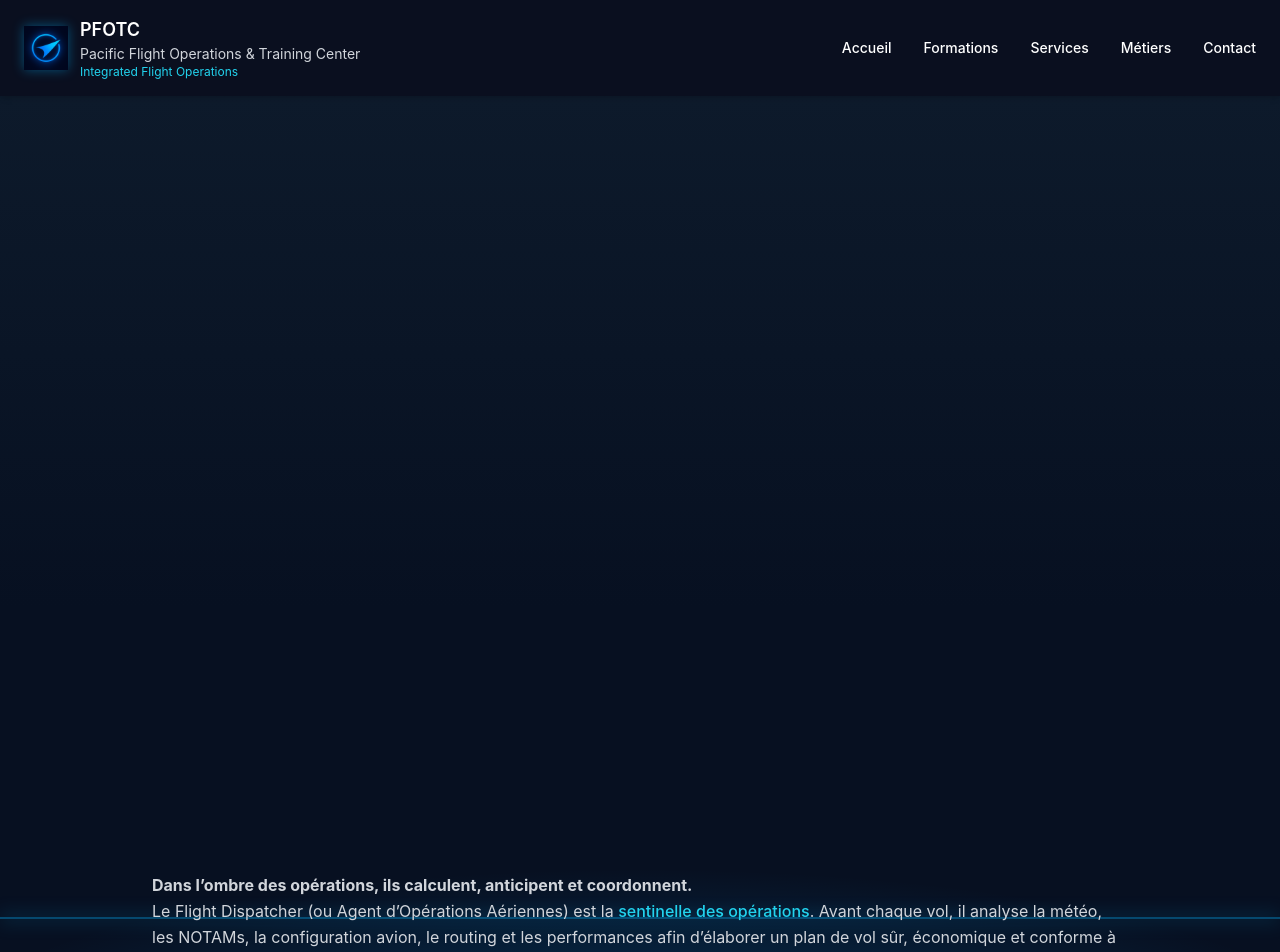
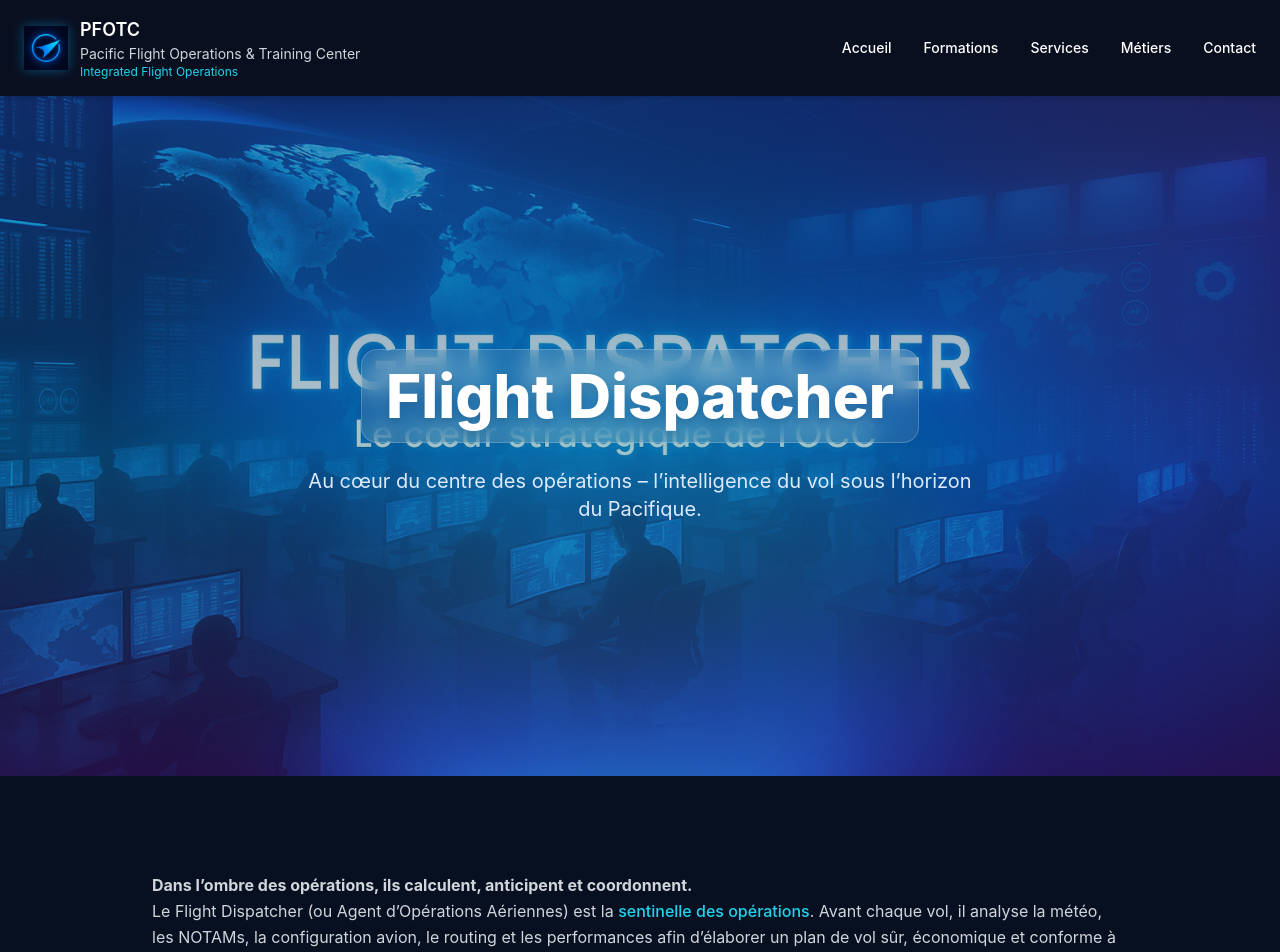
Before and after one commit to Ariitea1/pfotc-site-themes-Bleu-Tech-Horizon, a Next.js app: page /metiers/dispatcher in a window 1280 px wide. Shown: the top 952 px of the page. Built offline with nearby package versions, Linux system fonts and the light colour scheme.

Commit message:
Update page.tsx

```diff
--- a/app/metiers/dispatcher/page.tsx
+++ b/app/metiers/dispatcher/page.tsx
@@ -3,41 +3,31 @@
 export default function DispatcherPage() {
   return (
     <main className="relative overflow-hidden bg-[#071021] text-white min-h-screen">
-      {/* === HERO IMMERSIF PFOTC === */}
+      {/* === HERO OCC === */}
       <section className="relative w-full h-[85vh] overflow-hidden">
-        {/* ✅ Image OCC intégrée (avec texte inclus dans l’image) */}
+        {/* ✅ Image OCC parfaitement visible */}
         <img
           src="/images/fd_occ_pfctc.png"
           alt="Flight Dispatcher OCC"
-          className="absolute inset-0 w-full h-full object-cover brightness-95"
+          className="absolute inset-0 w-full h-full object-cover brightness-95 z-0"
         />
 
-        {/* Dégradé horizon PFOTC pour effet lumineux */}
-        <div className="absolute inset-0 bg-gradient-to-b from-blue-900/40 via-cyan-800/20 to-purple-900/40" />
+        {/* Dégradé horizon PFOTC */}
+        <div className="absolute inset-0 bg-gradient-to-b from-blue-900/50 via-cyan-800/30 to-purple-900/40 z-10" />
 
-        {/* Halo lumineux PFOTC */}
-        <div className="absolute -bottom-40 left-1/2 -translate-x-1/2 w-[600px] h-[600px] bg-cyan-400/10 rounded-full blur-3xl animate-pulse" />
+        {/* Halo lumineux */}
+        <div className="absolute -bottom-40 left-1/2 -translate-x-1/2 w-[600px] h-[600px] bg-cyan-400/10 rounded-full blur-3xl animate-pulse z-10" />
+
+        {/* Contenu texte au-dessus */}
+        <div className="relative z-20 flex flex-col items-center justify-center h-full text-center px-6">
+          <h1 className="text-5xl md:text-6xl font-extrabold drop-shadow-lg bg-white/10 backdrop-blur-md px-6 py-4 rounded-2xl border border-white/20 transition-all duration-700">
+            Flight Dispatcher
+          </h1>
+          <p className="mt-6 text-lg md:text-xl max-w-2xl text-blue-100">
+            Au cœur du centre des opérations – l’intelligence du vol sous l’horizon du Pacifique.
+          </p>
+        </div>
       </section>
-
-      {/* --- Effet horizon lumineux (liseré PFOTC) --- */}
-      <div
-        aria-hidden
-        className="pointer-events-none absolute inset-0 z-0"
-        style={{
-          background:
-            "radial-gradient(1200px 300px at 50% 65%, rgba(0,160,255,.25), rgba(0,160,255,0) 60%), linear-gradient(#0d1a2b, #071021 35%)",
-        }}
-      />
-      <div
-        aria-hidden
-        className="pointer-events-none absolute left-0 right-0 z-0"
-        style={{
-          top: "56%",
-          height: "2px",
-          boxShadow: "0 0 18px rgba(0,180,255,.7)",
-          background: "rgba(0,180,255,.35)",
-        }}
-      />
 
       {/* --- Contenu principal --- */}
       <div className="relative z-10 px-6 py-24 max-w-5xl mx-auto">
@@ -49,12 +39,6 @@ export default function DispatcherPage() {
           Avant chaque vol, il analyse la météo, les NOTAMs, la configuration avion,
           le routing et les performances afin d’élaborer un plan de vol sûr, économique
           et conforme à la réglementation.
-        </p>
-
-        <p className="text-gray-300 mb-6 leading-relaxed">
-          En coordination permanente avec les équipages et le Centre de Contrôle des Opérations (CCO),
-          il assure la continuité des opérations, anticipe les aléas et garantit la cohérence de chaque
-          mission aérienne.
         </p>
 
         <ul className="list-disc pl-6 text-blue-200 space-y-2 mb-6">
```
